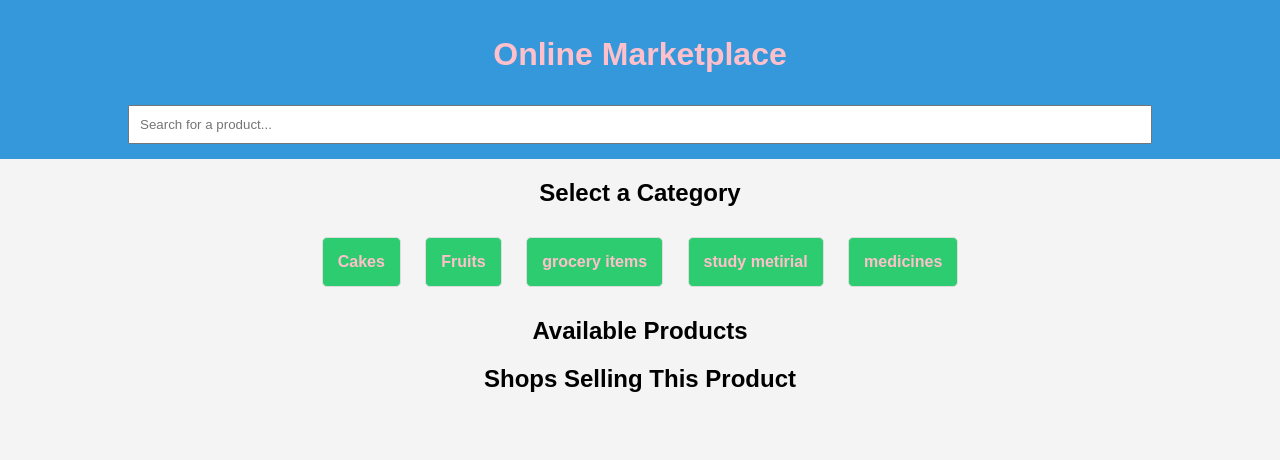
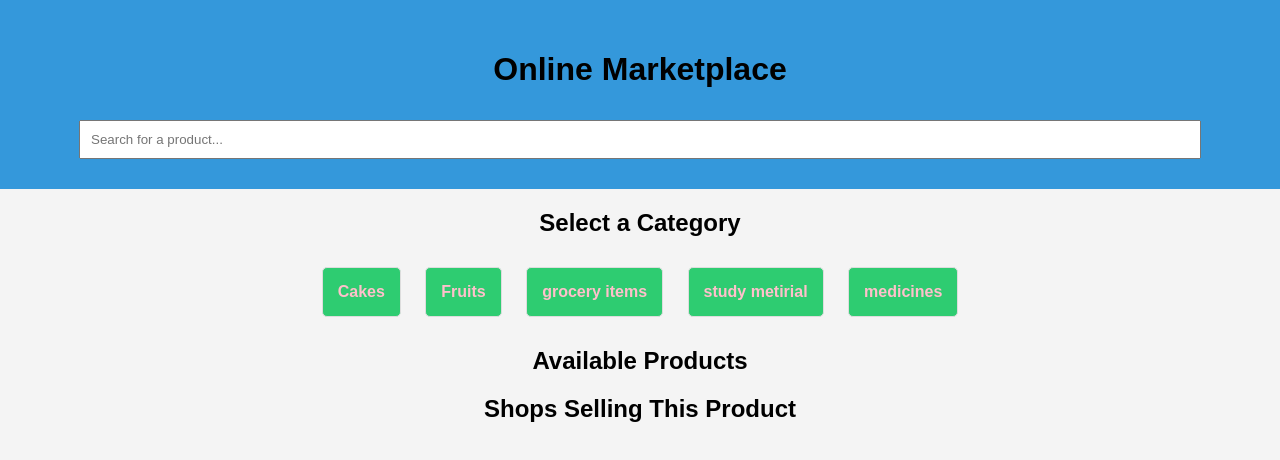
Before and after one commit to jumana-y/Me-, a plain HTML site: page index.html in a window 1280 px wide. Drawn offline with Linux system fonts and the light colour scheme.

Commit message:
Update styles.css

```diff
--- a/styles.css
+++ b/styles.css
@@ -1,7 +1,7 @@
 body { font-family: Arial, sans-serif; text-align: center; margin: 0; padding: 0; background: #f4f4f4; }
-        header { background: #3498db; color: pink; padding: 15px; }
-        #searchBox { width: 80%; padding: 10px; margin-top: 10px; }
+        header { background: #3498db; color: black; padding: 30px; }
+        #searchBox { width: 90%; padding: 10px; margin-top: 10px; }
         .category, .product, .shop { border: 1px solid #ddd; padding: 15px; margin: 10px; display: inline-block; cursor: pointer; border-radius: 5px; background: white; }
         .category { background: #2ecc71; color: pink; font-weight: bold; }
         .hidden { display: pictures; }
-        button { margin-top: 10px; padding: 10px; cursor: pointer; background: #e74c3c; color: white; border: none; border-radius: 5px; }
+        button { margin-top: 10px; padding: 10px; cursor: pointer; background: #e74c3c; color: yellow; border: thin; border-radius: 10px; }
```
